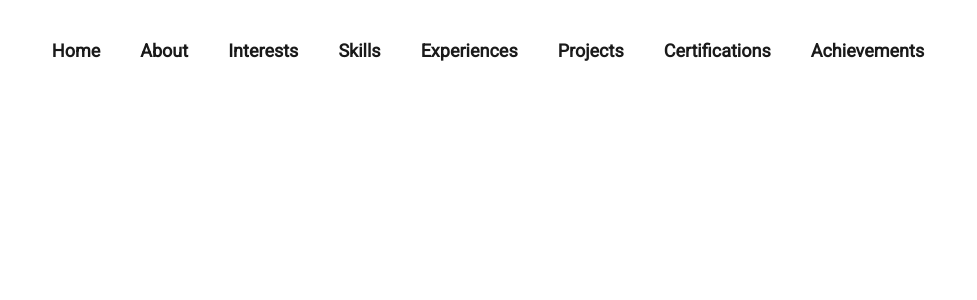
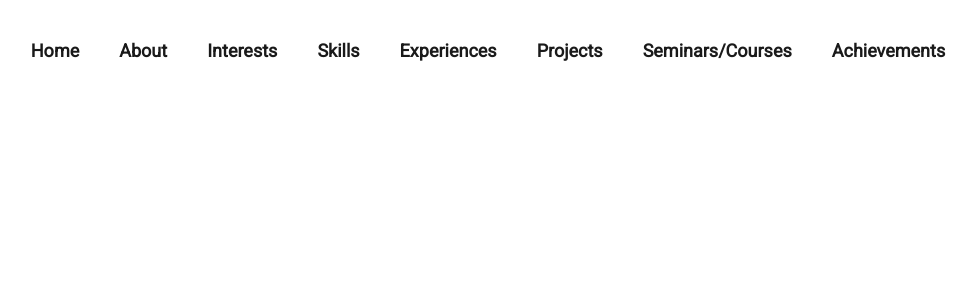
Before and after one commit to chiraag-kakar/portfolio, a Django app: template contents/templates/contents/base.html in a window 1280 px wide. Shown: the top 300 px of the page, without its empty margins (152-1129 px from the left). Run offline with Django 3.2, Linux system fonts and the light colour scheme; the template is opened without the code that fills it, so the values that code supplies are empty; some libraries are stand-ins or nearby versions.

Commit message:
Update base.html

```diff
--- a/contents/templates/contents/base.html
+++ b/contents/templates/contents/base.html
@@ -77,7 +77,7 @@
                                 <a class="nav-link" href="#mh-portfolio">Projects</a>
                             </li>
                             <li class="nav-item">
-                                <a class="nav-link" href="#mh-certification">Certifications</a>
+                                <a class="nav-link" href="#mh-certification">Seminars/Courses</a>
                             </li>
                             <li class="nav-item">
                                 <a class="nav-link" href="#mh-testimonial">Achievements</a>
```
